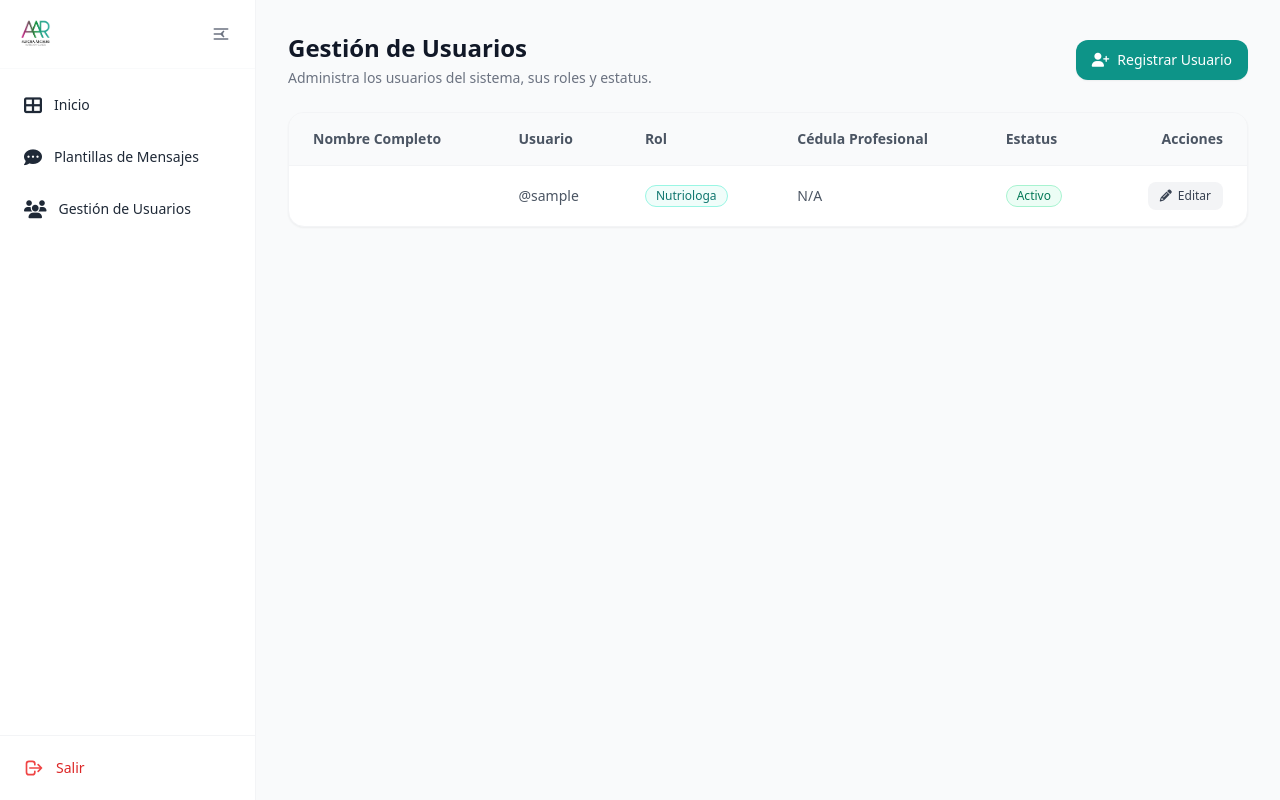
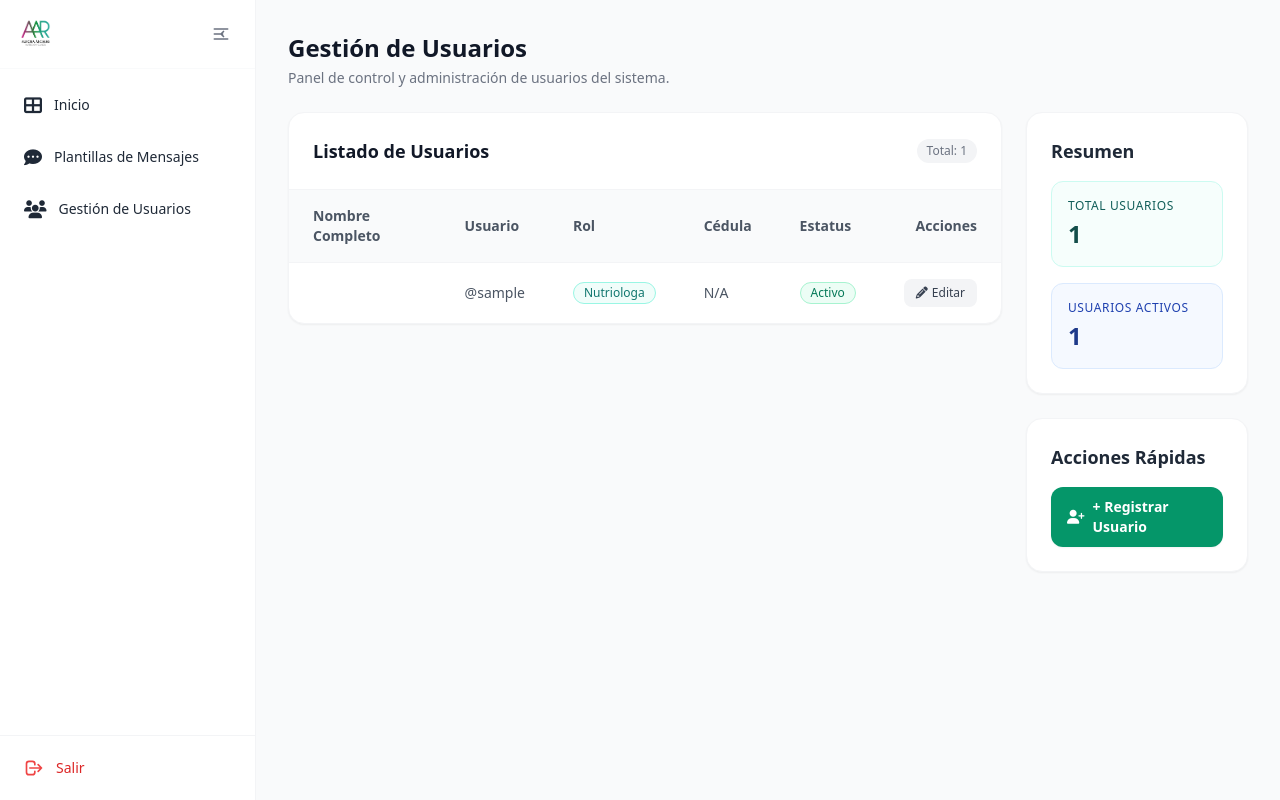
Before and after one commit to tbtkd/SGPN, a Flask app: page /usuarios in a window 1280 px wide. Run offline with Flask 3, Linux system fonts and the light colour scheme; the visitor is signed in with stand-in values (Sample User, id 1); data comes from the database, SQL or seed files in the repository; some libraries are stand-ins or nearby versions.

Commit message:
Refactor diseño de la tabla de usuarios: mejorar encabezado, agregar métricas y acciones rápidas; actualizar estilos y estructura.

```diff
--- a/app/templates/auth/lista_usuarios.html
+++ b/app/templates/auth/lista_usuarios.html
@@ -4,21 +4,22 @@
 
 {% block content %}
 <div class="space-y-6">
-    <!-- Encabezado -->
-    <div class="flex flex-col sm:flex-row sm:items-center sm:justify-between gap-4">
+    <!-- Encabezado Principal -->
     <div>
         <h1 class="text-2xl font-bold text-gray-900">Gestión de Usuarios</h1>
-            <p class="text-sm text-gray-500 mt-1">Administra los usuarios del sistema, sus roles y estatus.</p>
-        </div>
-        <div>
-            <a href="{{ url_for('auth.registrar_usuario') }}" class="inline-flex items-center gap-2 px-4 py-2.5 bg-teal-600 hover:bg-teal-700 text-white font-medium text-sm rounded-xl shadow-sm transition">
-                <i class="fas fa-user-plus"></i> Registrar Usuario
-            </a>
-        </div>
+        <p class="text-sm text-gray-500 mt-1">Panel de control y administración de usuarios del sistema.</p>
     </div>
 
-    <!-- Tabla -->
+    <!-- Layout Grid de 2 Columnas (Estilo Dashboard de Inicio) -->
+    <div class="grid grid-cols-1 lg:grid-cols-4 gap-6 items-start">
+
+        <!-- COLUMNA IZQUIERDA (Span 3): Tabla de Usuarios -->
+        <div class="lg:col-span-3 space-y-6">
             <div class="bg-white rounded-2xl shadow-sm border border-gray-100 overflow-hidden">
+                <div class="p-6 border-b border-gray-100 flex items-center justify-between">
+                    <h3 class="text-lg font-semibold text-gray-900">Listado de Usuarios</h3>
+                    <span class="text-xs font-medium text-gray-500 bg-gray-100 px-2.5 py-1 rounded-full">Total: {{ usuarios|length }}</span>
+                </div>
                 <div class="overflow-x-auto max-h-[600px] overflow-y-auto custom-scrollbar">
                     <table class="w-full text-left relative">
                         <thead class="bg-gray-50 border-b border-gray-100 sticky top-0 z-10">
@@ -26,7 +27,7 @@
                                 <th class="px-6 py-4 text-sm font-semibold text-gray-600">Nombre Completo</th>
                                 <th class="px-6 py-4 text-sm font-semibold text-gray-600">Usuario</th>
                                 <th class="px-6 py-4 text-sm font-semibold text-gray-600">Rol</th>
-                        <th class="px-6 py-4 text-sm font-semibold text-gray-600">Cédula Profesional</th>
+                                <th class="px-6 py-4 text-sm font-semibold text-gray-600">Cédula</th>
                                 <th class="px-6 py-4 text-sm font-semibold text-gray-600">Estatus</th>
                                 <th class="px-6 py-4 text-sm font-semibold text-gray-600 text-right">Acciones</th>
                             </tr>
@@ -45,17 +46,17 @@
                                 </td>
                                 <td class="px-6 py-4 text-sm text-gray-600">{{ u.cedula_profesional or 'N/A' }}</td>
                                 <td class="px-6 py-4 text-sm">
-                            <span id="status-badge-{{ u.id }}" class="inline-flex items-center px-2.5 py-0.5 rounded-full text-xs font-medium {% if u.status == 'activo' %}bg-emerald-50 text-emerald-700 border border-emerald-200{% else %}bg-slate-100 text-slate-600 border border-slate-200{% endif %} capitalize">
-                                {{ u.status if u.status else 'activo' }}
+                                    {% set estatus_actual = u.status if u.status else 'activo' %}
+                                    <span id="status-badge-{{ u.id }}" class="inline-flex items-center px-2.5 py-0.5 rounded-full text-xs font-medium {% if estatus_actual == 'activo' %}bg-emerald-50 text-emerald-700 border border-emerald-200{% else %}bg-slate-100 text-slate-600 border border-slate-200{% endif %} capitalize">
+                                        {{ estatus_actual }}
                                     </span>
                                 </td>
                                 <td class="px-6 py-4 text-sm text-right">
-                            <div class="flex items-center justify-end gap-3">
-                                <a href="{{ url_for('auth.editar_usuario', id=u.id) }}" class="inline-flex items-center gap-1.5 px-3 py-1.5 bg-gray-100 hover:bg-gray-200 text-gray-700 rounded-lg text-xs font-medium transition" title="Editar">
+                                    <div class="flex items-center justify-end gap-2">
+                                        <a href="{{ url_for('auth.editar_usuario', id=u.id) }}" class="inline-flex items-center gap-1 px-3 py-1.5 bg-gray-100 hover:bg-gray-200 text-gray-700 rounded-lg text-xs font-medium transition" title="Editar">
                                             <i class="fas fa-pencil-alt"></i> Editar
                                         </a>
                                         {% if u.id != current_user.id %}
-                            {% set estatus_actual = u.status if u.status else 'activo' %}
                                         <button onclick="cambiarEstatus('{{ u.id }}')" id="btn-status-{{ u.id }}" class="inline-flex items-center px-3 py-1.5 {% if estatus_actual == 'activo' %}bg-red-50 hover:bg-red-100 text-red-700{% else %}bg-emerald-50 hover:bg-emerald-100 text-emerald-700{% endif %} rounded-lg text-xs font-medium transition">
                                             {% if estatus_actual == 'activo' %}Inhabilitar{% else %}Habilitar{% endif %}
                                         </button>
@@ -71,6 +72,47 @@
                         </tbody>
                     </table>
                 </div>
+            </div>
+        </div>
+
+        <!-- COLUMNA DERECHA (Span 1): Panel de Control Lateral -->
+        <div class="lg:col-span-1 space-y-6">
+
+            <!-- Tarjeta 1: Resumen -->
+            <div class="bg-white p-6 rounded-2xl shadow-sm border border-gray-100 space-y-4">
+                <h2 class="text-lg font-semibold text-gray-800">Resumen</h2>
+
+                <!-- Métrica Total -->
+                <div class="bg-teal-50/60 border border-teal-100 p-4 rounded-xl">
+                    <span class="text-xs font-medium text-teal-800 uppercase tracking-wider block">Total Usuarios</span>
+                    <span class="text-2xl font-bold text-teal-900 mt-1 block">{{ usuarios|length }}</span>
+                </div>
+
+                <!-- Métrica Activos -->
+                {% set total_activos = namespace(count=0) %}
+                {% for u in usuarios %}
+                    {% if not u.status or u.status == 'activo' %}
+                        {% set total_activos.count = total_activos.count + 1 %}
+                    {% endif %}
+                {% endfor %}
+                <div class="bg-blue-50/60 border border-blue-100 p-4 rounded-xl">
+                    <span class="text-xs font-medium text-blue-800 uppercase tracking-wider block">Usuarios Activos</span>
+                    <span class="text-2xl font-bold text-blue-900 mt-1 block">{{ total_activos.count }}</span>
+                </div>
+            </div>
+
+            <!-- Tarjeta 2: Acciones Rápidas -->
+            <div class="bg-white p-6 rounded-2xl shadow-sm border border-gray-100 space-y-4">
+                <h2 class="text-lg font-semibold text-gray-800">Acciones Rápidas</h2>
+
+                <a href="{{ url_for('auth.registrar_usuario') }}" class="w-full py-2.5 px-4 bg-emerald-600 hover:bg-emerald-700 text-white font-semibold text-sm rounded-xl shadow-sm flex items-center justify-center gap-2 transition-colors">
+                    <i class="fas fa-user-plus"></i>
+                    <span>+ Registrar Usuario</span>
+                </a>
+            </div>
+
+        </div>
+
     </div>
 </div>
 
@@ -92,14 +134,14 @@ function cambiarEstatus(id) {
 
             if (data.nuevo_estado === 'activo') {
                 badge.className = 'inline-flex items-center px-2.5 py-0.5 rounded-full text-xs font-medium bg-emerald-50 text-emerald-700 border border-emerald-200 capitalize';
-                badge.textContent = 'Activo';
+                badge.textContent = 'activo';
                 if (btn) {
                     btn.className = 'inline-flex items-center px-3 py-1.5 bg-red-50 hover:bg-red-100 text-red-700 rounded-lg text-xs font-medium transition';
                     btn.textContent = 'Inhabilitar';
                 }
             } else {
                 badge.className = 'inline-flex items-center px-2.5 py-0.5 rounded-full text-xs font-medium bg-slate-100 text-slate-600 border border-slate-200 capitalize';
-                badge.textContent = 'Inactivo';
+                badge.textContent = 'inactivo';
                 if (btn) {
                     btn.className = 'inline-flex items-center px-3 py-1.5 bg-emerald-50 hover:bg-emerald-100 text-emerald-700 rounded-lg text-xs font-medium transition';
                     btn.textContent = 'Habilitar';
```
Lines whose indentation alone changed are shown as unchanged.
